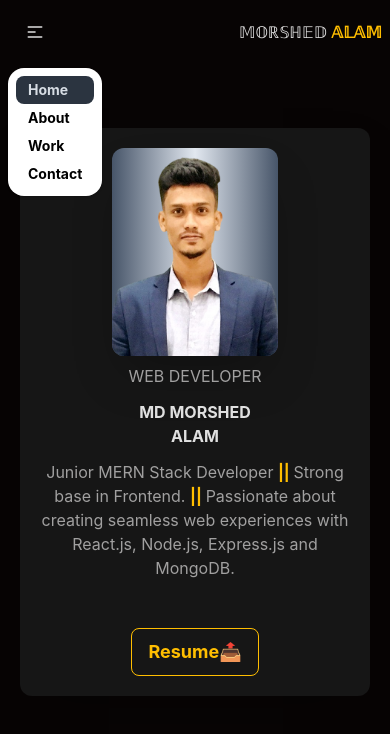
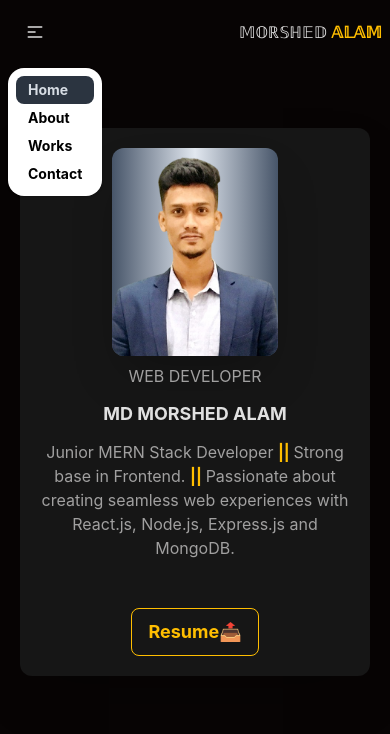
Before and after one commit to morz-mamun/My-PortFolio, a React (Vite) app: page / in a window 390 px wide. Both pictures are taken after a click on the button 35 px from the left and 32 px from the top of the page. Shown: the top 734 px of the page. Built offline with nearby package versions, Linux system fonts and the light colour scheme.

Commit message:
adujust home page font

```diff
--- a/src/Components/Navbar/Navbar.jsx
+++ b/src/Components/Navbar/Navbar.jsx
@@ -11,7 +11,7 @@ const Navbar = () => {
         <NavLink to={"/about"}>About</NavLink>
       </li>
       <li className="font-bold">
-        <NavLink to={"/myWork"}>Work</NavLink>
+        <NavLink to={"/myWork"}>Works</NavLink>
       </li>
       <li className="font-bold">
         <NavLink to={"/contact"}>Contact</NavLink>
--- a/src/Pages/Home/TopSection.jsx
+++ b/src/Pages/Home/TopSection.jsx
@@ -34,10 +34,12 @@ const TopSection = () => {
             </div>
           </figure>
           <div className="space-y-3 md:w-1/2 text-center md:text-start">
-            <p className="text-[#a1a0a0] uppercase">Web Developer</p>
-            <h2 className="uppercase font-bold md:text-3xl">
-              Md Morshed <br /> Alam
+           <div className="space-y-3">
+             <p className="text-[#a1a0a0] uppercase">Web Developer</p>
+            <h2 className="uppercase text-lg font-bold md:text-3xl">
+              Md Morshed Alam
             </h2>
+           </div>
             <p className="text-[#a1a0a0]">
               Junior MERN Stack Developer{" "}
               <span className="text-warning font-bold">|| </span>Strong base in
--- a/src/Pages/MyWork/MyWork.jsx
+++ b/src/Pages/MyWork/MyWork.jsx
@@ -9,7 +9,7 @@ const MyWork = () => {
       data-aos-duration="500"
       className="px-5 my-8"
     >
-      <h1 className="text-center my-8 text-5xl font-bold uppercase">My Work</h1>
+      <h1 className="text-center my-8 text-5xl font-bold uppercase">My Works</h1>
       <div
         data-aos="fade-right"
         data-aos-offset="300"
```
